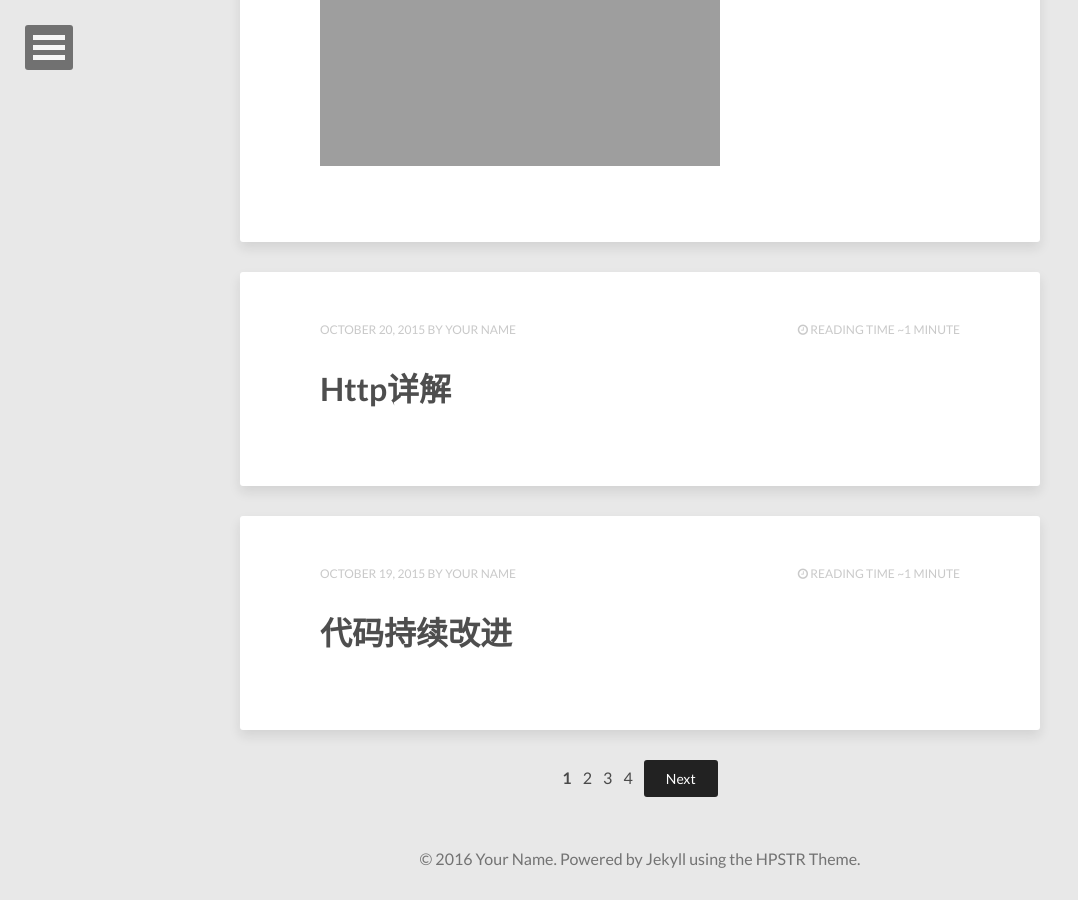
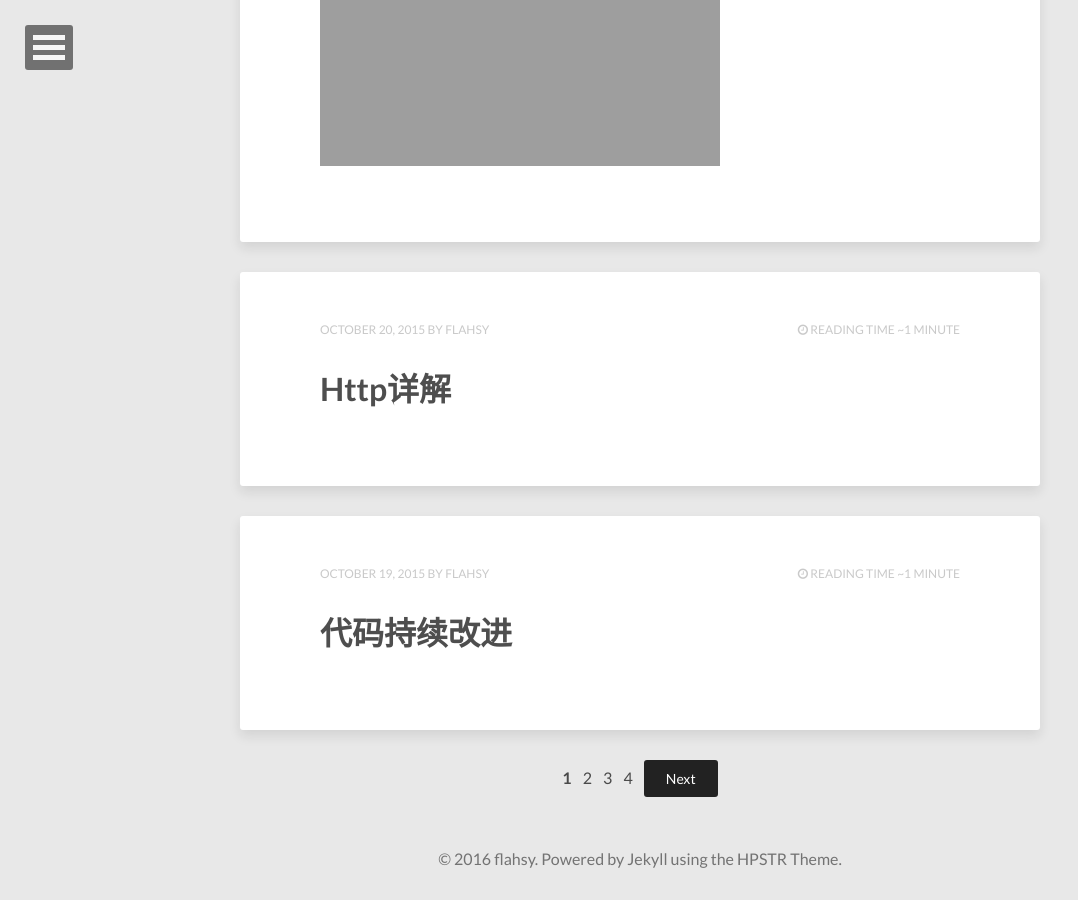
Before and after one commit to chewou/chewou.github.io, a Jekyll site: the page built from index.html, in a window 1280 px wide and 900 px high, scrolled down 2492 px. Shown: the whole window, without its empty margins (0-1078 px from the left). Built offline with Jekyll 4.4.1, drawn with Linux system fonts in a browser that asks for light colours; nearby versions of some CDN libraries; the list of posts is cut into pages by our own code; some of the changed text lies outside the part shown.

Commit message:
update config

```diff
--- a/_config.yml
+++ b/_config.yml
@@ -9,10 +9,10 @@ url:
 
 # Owner/author information
 owner:
-  name:           Your Name
+  name:           flahsy
   avatar:         avatar.jpg
   bio:            "Your bio goes here. It shouldn't be super long but a good two sentences or two should suffice."
-  email:          you@email.com
+  email:          2069410891@qq.com
   # Social networking links used in footer. Update and remove as you like.
   twitter:
   facebook:
```
